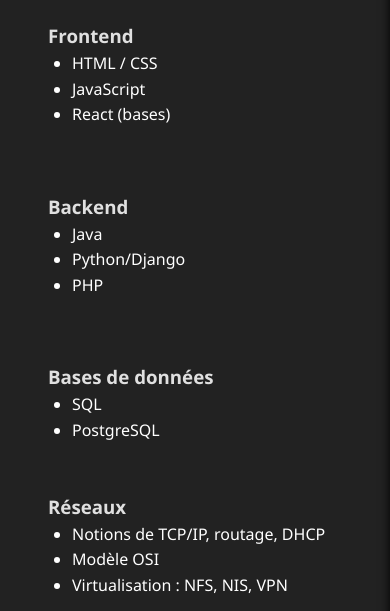
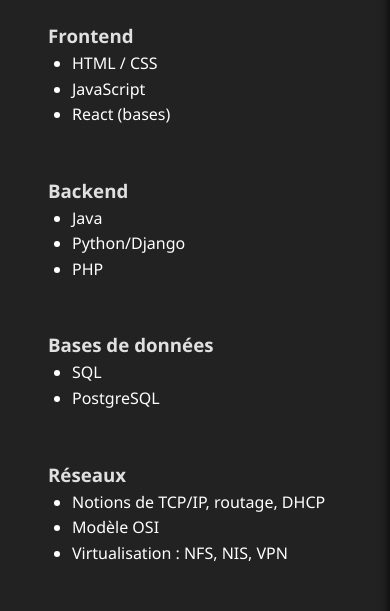
Before and after one commit to jorawardulai/portfolio, a plain HTML site: page autres_pages/competences.html in a window 390 px wide. Shown: the part 202-813 px from the top of the page. Drawn offline with Linux system fonts and the light colour scheme.

Commit message:
commit5 pour les compétences responsive, normalement c'est bon

```diff
--- a/autres_pages/competences.html
+++ b/autres_pages/competences.html
@@ -67,6 +67,19 @@
   font-size: 2rem;
   color: #80c0ff;
   margin-bottom: 1.5rem;
+}
+
+@media (max-width: 768px) {
+  .hardskills-grid,
+  .lower-skills {
+    flex-direction: column;
+    gap: 2rem;
+  }
+
+  .skills-group {
+    flex: none;
+    width: 100%;
+  }
 }
   </style>
 </head>
```
